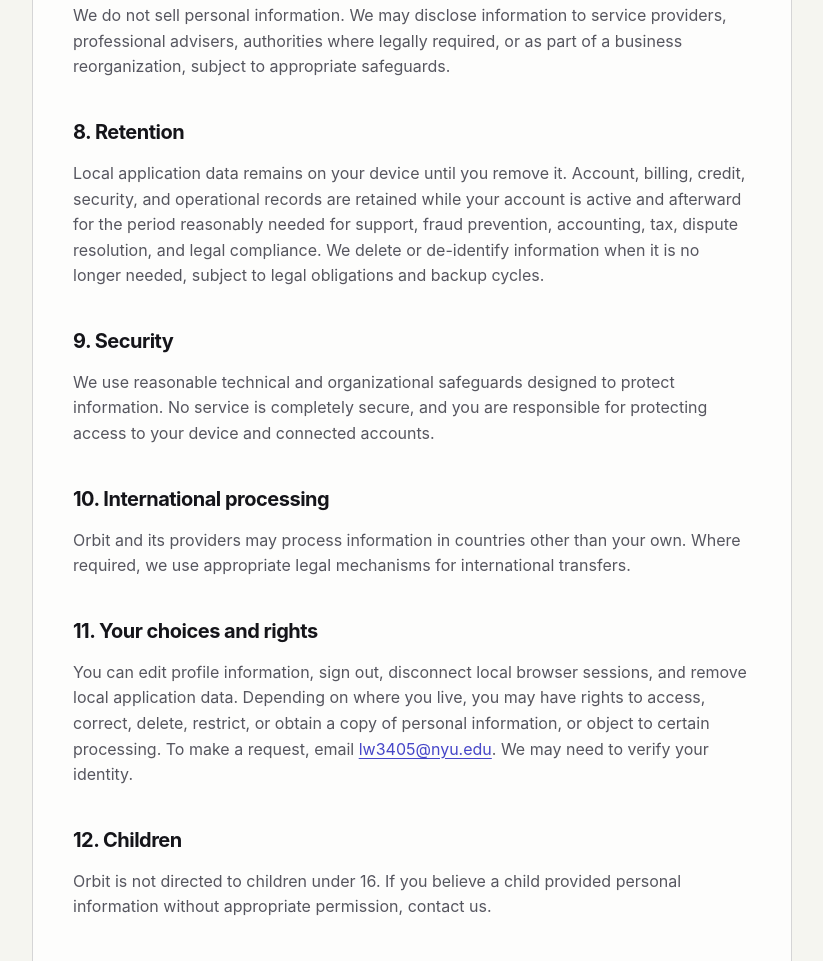
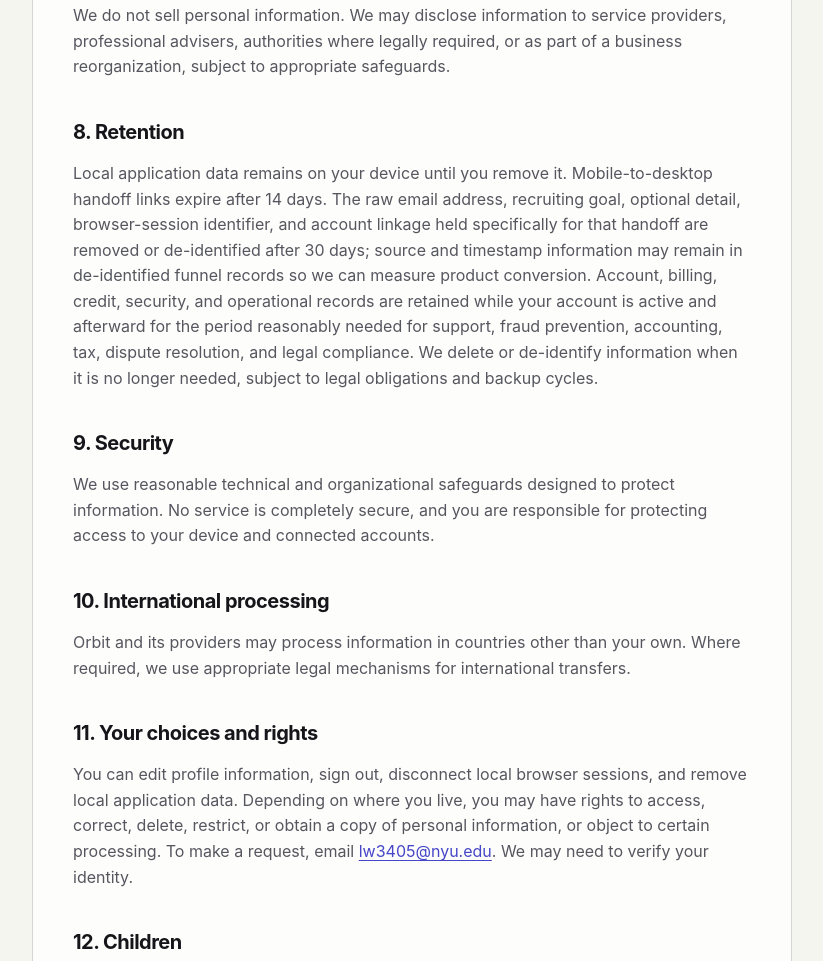
Before and after one commit to FutureWarren/recruiting-agent, a website: page privacy/index.html in a window 1280 px wide. Shown: the part 1972-2933 px from the top of the page, without its empty margins (228-1051 px from the left). Drawn offline with Linux system fonts and the light colour scheme.

Commit message:
privacy(site): document handoff expiry and 30-day raw-data retention

```diff
--- a/privacy/index.html
+++ b/privacy/index.html
@@ -17,7 +17,7 @@
         <h2>5. Service providers</h2><p>We use service providers only where needed to operate Orbit. These may include Google for sign-in, Stripe for payment processing and subscription management, Railway for service hosting, Alibaba Cloud DashScope/Qwen for AI processing, Apollo.io for professional email discovery, GitHub for downloads and software updates, and a transactional email provider when email handoff delivery is enabled. Each provider processes information under its own terms and privacy commitments.</p>
         <h2>6. AI processing and professional data</h2><p>To perform a requested task, relevant portions of your profile, instructions, and a prospect's professional information may be sent through our backend to an AI provider. A prospect's name, employer, and professional profile link may be sent to an email discovery provider. We do not use your résumé or outreach content to train our own models, and our backend is not designed to retain complete request bodies as a customer-content archive.</p>
         <h2>7. Sharing and sale</h2><p>We do not sell personal information. We may disclose information to service providers, professional advisers, authorities where legally required, or as part of a business reorganization, subject to appropriate safeguards.</p>
-        <h2>8. Retention</h2><p>Local application data remains on your device until you remove it. Account, billing, credit, security, and operational records are retained while your account is active and afterward for the period reasonably needed for support, fraud prevention, accounting, tax, dispute resolution, and legal compliance. We delete or de-identify information when it is no longer needed, subject to legal obligations and backup cycles.</p>
+        <h2>8. Retention</h2><p>Local application data remains on your device until you remove it. Mobile-to-desktop handoff links expire after 14 days. The raw email address, recruiting goal, optional detail, browser-session identifier, and account linkage held specifically for that handoff are removed or de-identified after 30 days; source and timestamp information may remain in de-identified funnel records so we can measure product conversion. Account, billing, credit, security, and operational records are retained while your account is active and afterward for the period reasonably needed for support, fraud prevention, accounting, tax, dispute resolution, and legal compliance. We delete or de-identify information when it is no longer needed, subject to legal obligations and backup cycles.</p>
         <h2>9. Security</h2><p>We use reasonable technical and organizational safeguards designed to protect information. No service is completely secure, and you are responsible for protecting access to your device and connected accounts.</p>
         <h2>10. International processing</h2><p>Orbit and its providers may process information in countries other than your own. Where required, we use appropriate legal mechanisms for international transfers.</p>
         <h2>11. Your choices and rights</h2><p>You can edit profile information, sign out, disconnect local browser sessions, and remove local application data. Depending on where you live, you may have rights to access, correct, delete, restrict, or obtain a copy of personal information, or object to certain processing. To make a request, email <a href="mailto:lw3405@nyu.edu">lw3405@nyu.edu</a>. We may need to verify your identity.</p>
```
